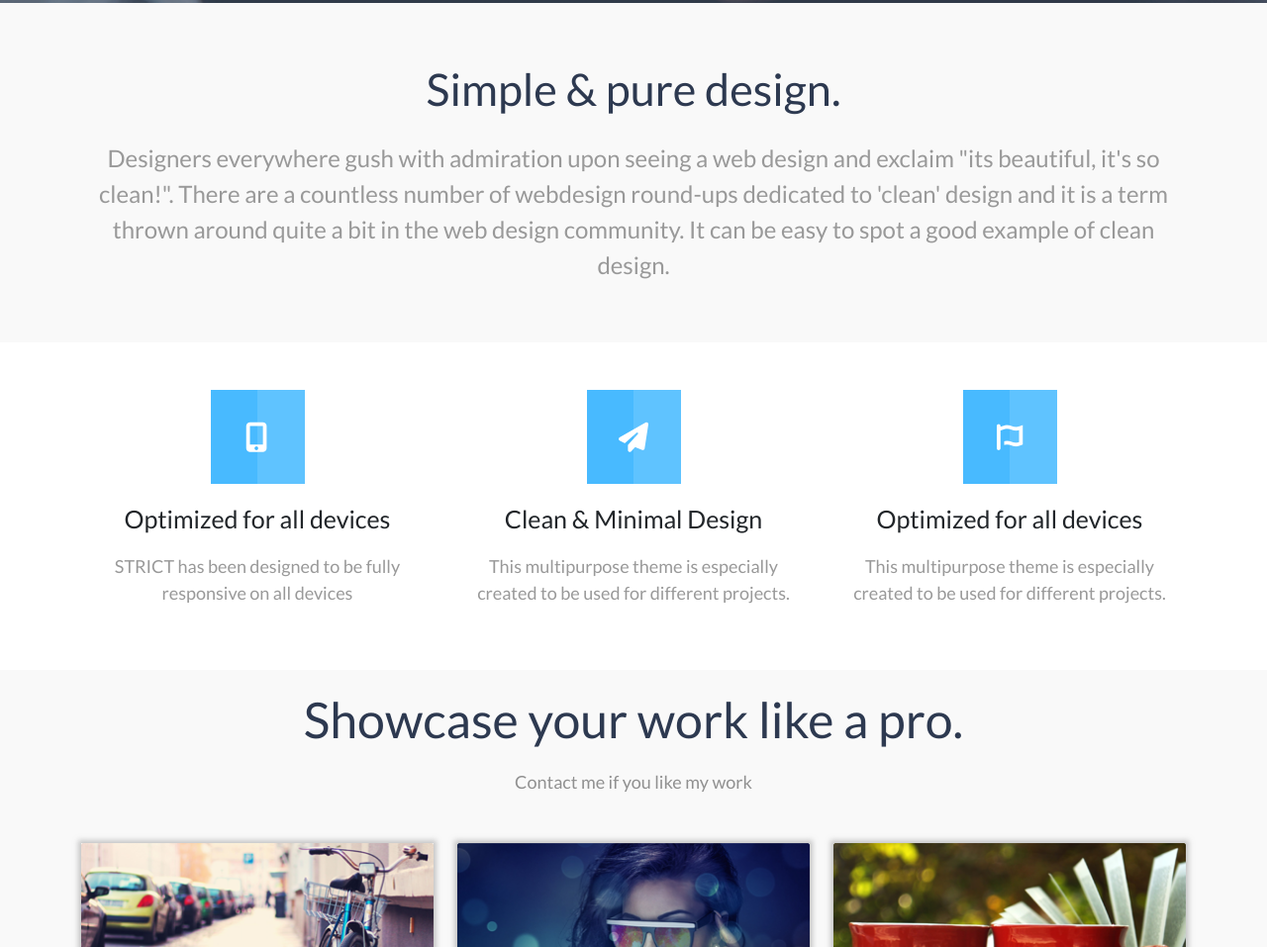
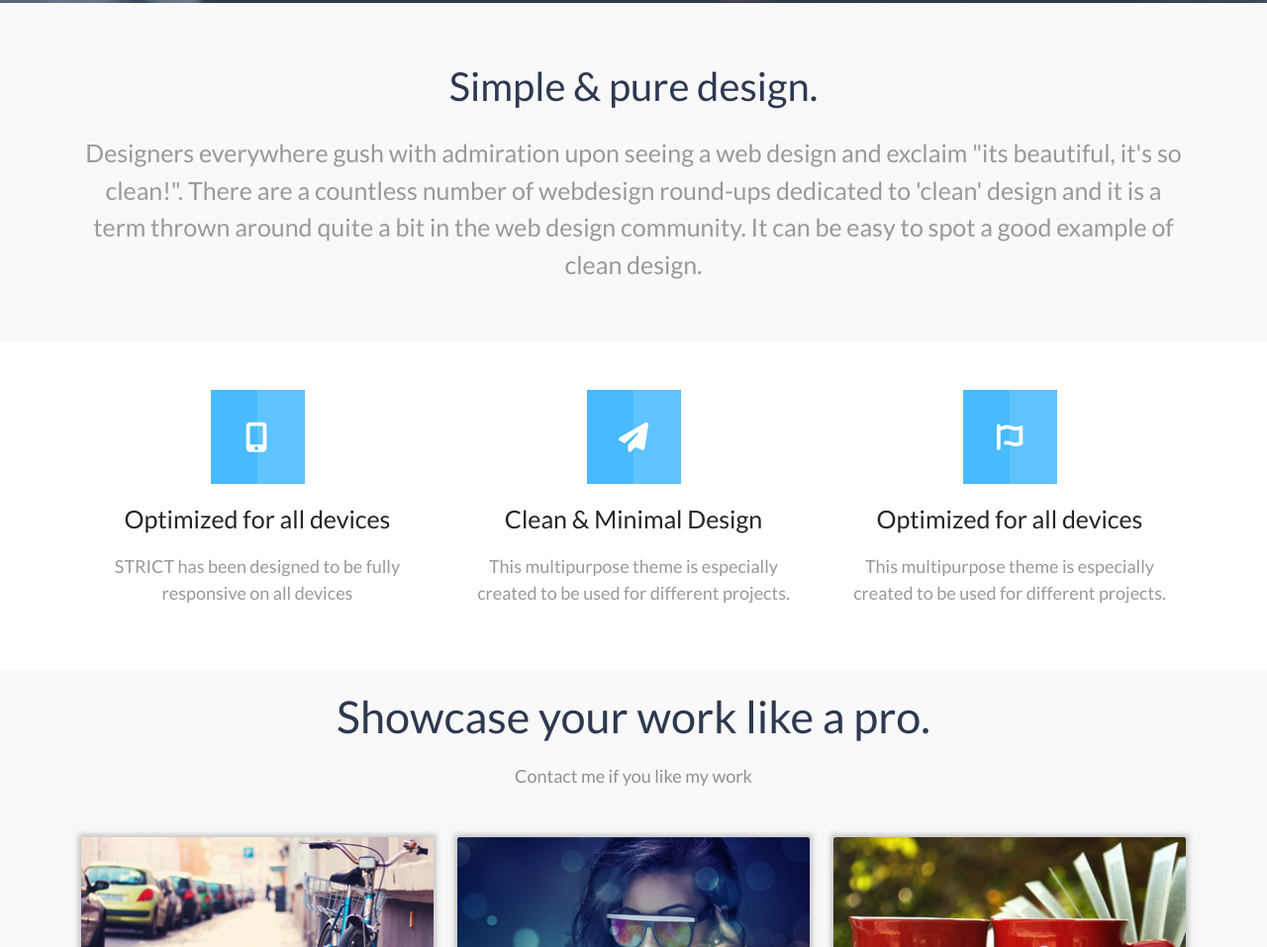
Before and after one commit to asile02/strict_bootstrap, a plain HTML site: page index.html in a window 1280 px wide. Shown: the part 892-1849 px from the top of the page at 99% size. Drawn offline with nearby package versions, Linux system fonts and the light colour scheme.

Commit message:
Add files via upload

```diff
--- a/css/style.css
+++ b/css/style.css
@@ -119,14 +119,14 @@ animation-direction: alternate;
     align-items: center;
   }
   .simple_design h1 {
-    font-size: 45px;
+    font-size: 40px;
     margin-bottom: 25px;
     padding-top: 60px;
     color: #2d3950;
     text-align: center;
   }
   .simple_design p {
-    font-size: 24px;
+    font-size: 25px;
     color: #999999;
     text-align: center;
     margin-bottom: 60px;
@@ -177,7 +177,7 @@ animation-direction: alternate;
     background: #f9f9f9f9;
   }
   .showcase h1 {
-    font-size: 50px;
+    font-size: 45px;
     margin: 20px 0;
     text-align: center;
     color: #2d3950;
```
